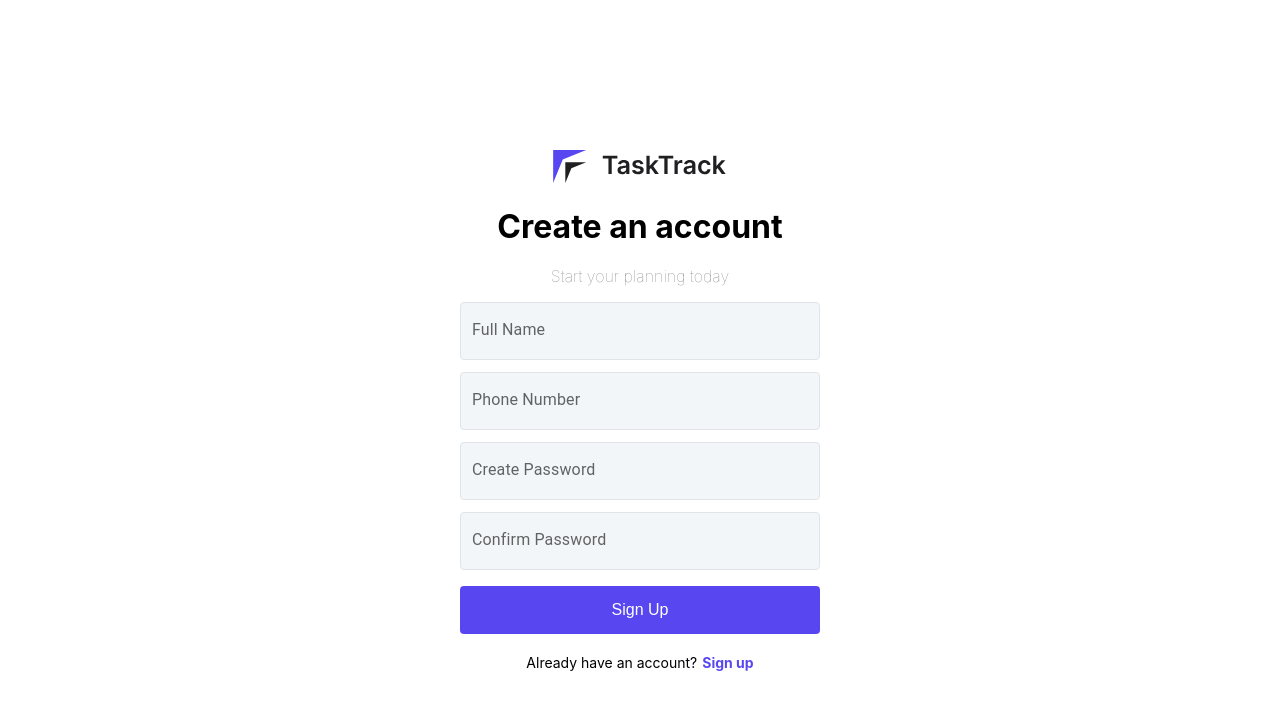
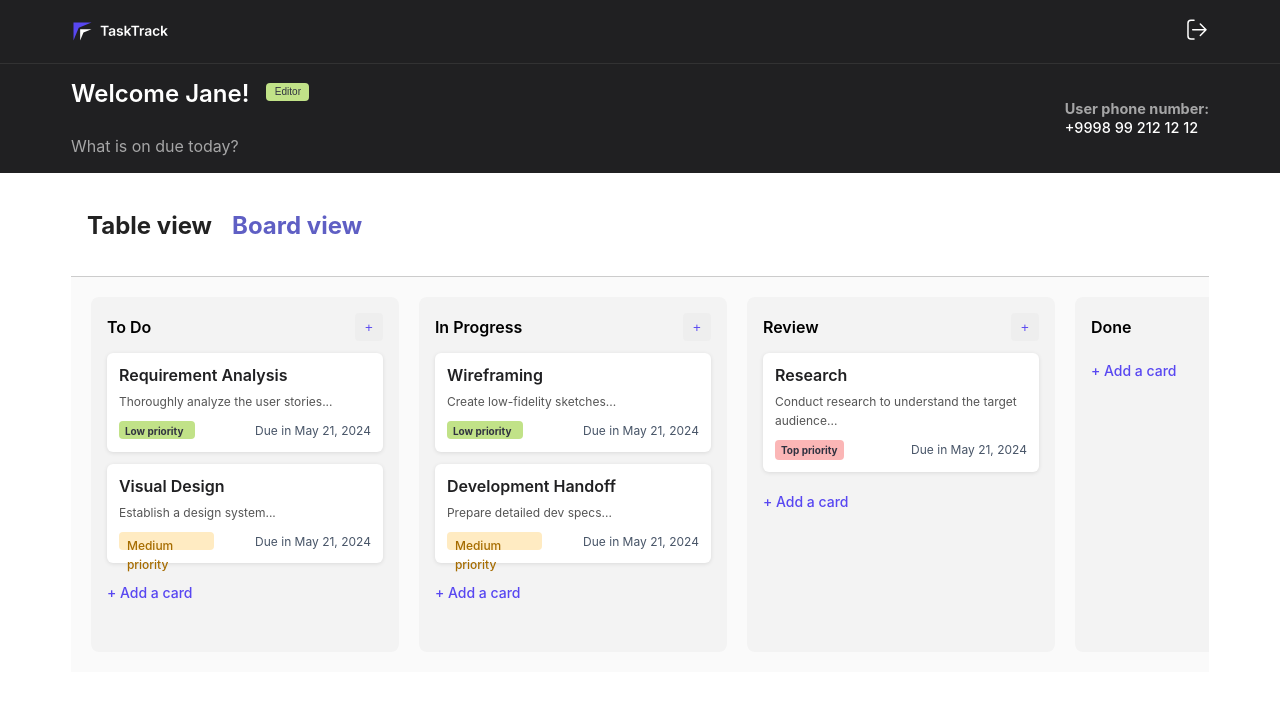
Before and after one commit to rafa-tin/deploy_demo, a React (Vite) app in the folder Frontend/: page / in a window 1280 px wide. Before the commit this address led to /register. Shown: the top 710 px of the page. Built offline with nearby package versions, Linux system fonts and the light colour scheme.

Commit message:
Update App.tsx

```diff
--- a/Frontend/src/App.tsx
+++ b/Frontend/src/App.tsx
@@ -13,8 +13,7 @@
   <BrowserRouter>
         <ToastContainer position="bottom-right" autoClose={5000} aria-label={undefined} />
     <Routes>
-      <Route path="/" element={<Navigate to="/register" replace />} />
-      <Route path="/main" element={<MainPage />} />
+      <Route path="/" element={<MainPage />} />
       <Route path="/register" element={<RegisterPage />} />
       <Route path="/login" element={<LoginPage />} />
     </Routes>
```
